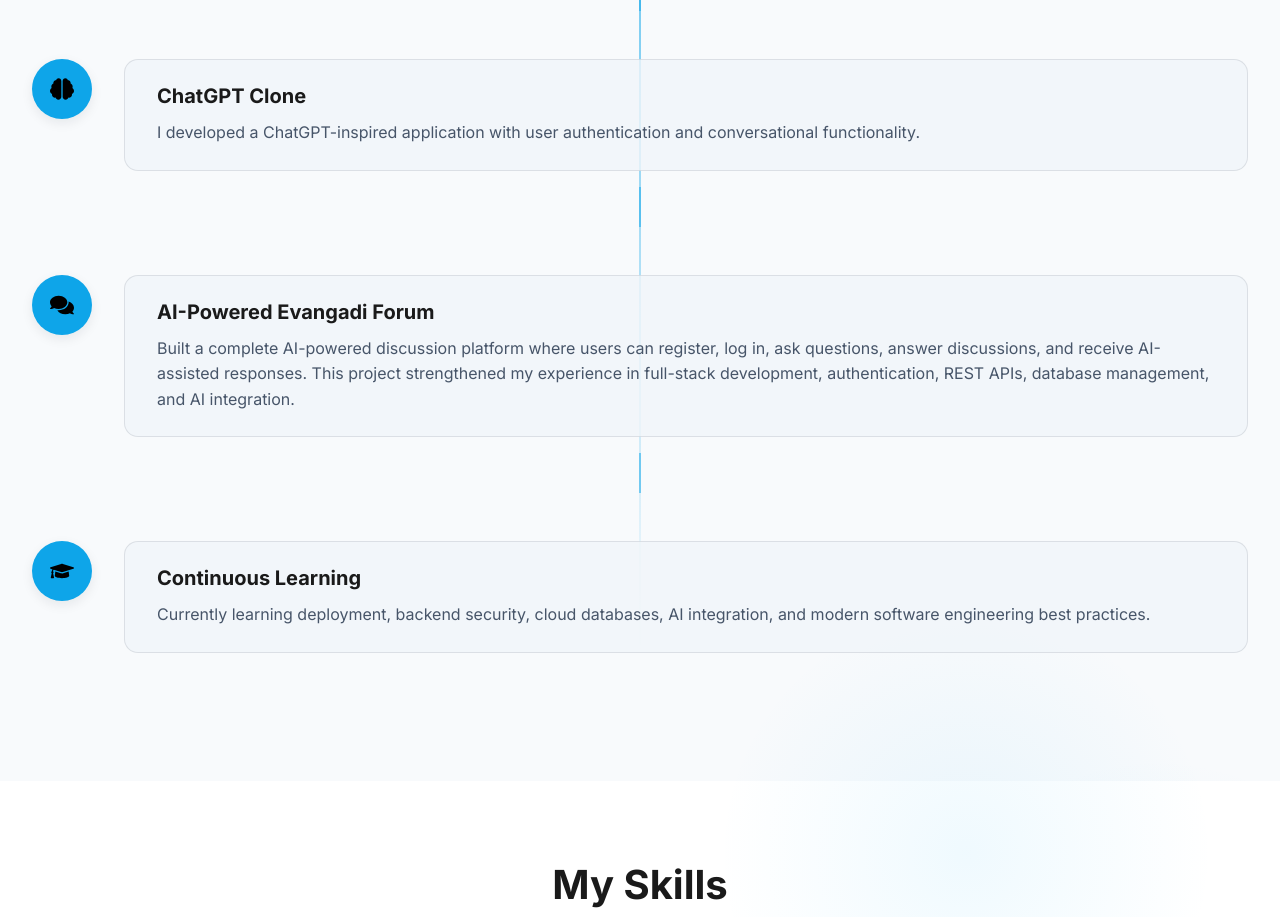
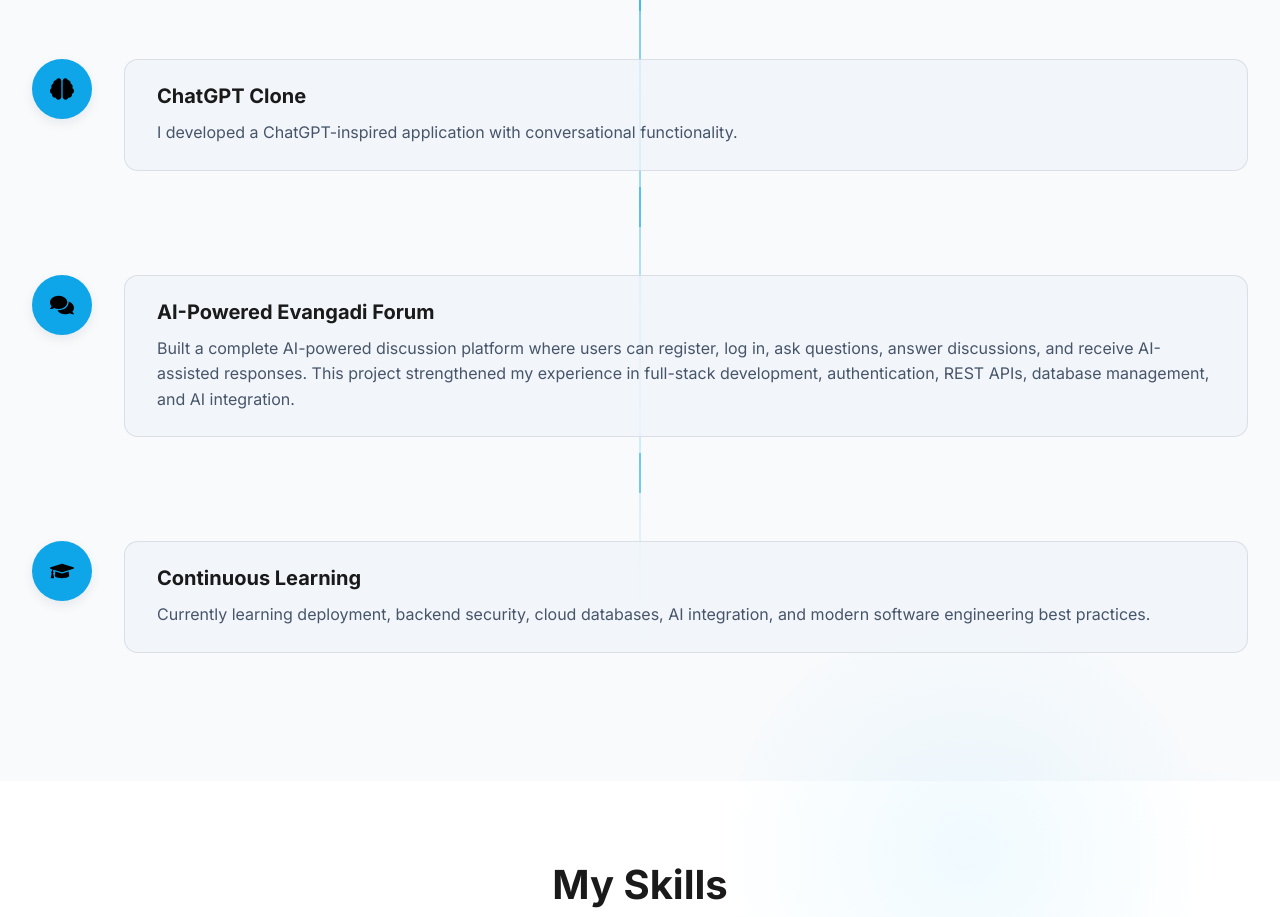
Before and after one commit to zaidgemeskel/portfolio, a React (Vite) app: page / in a window 1280 px wide. Shown: the part 2460-3377 px from the top of the page. Built offline with nearby package versions, Linux system fonts and the light colour scheme.

Commit message:
modified the file

```diff
--- a/src/data/journey.js
+++ b/src/data/journey.js
@@ -24,7 +24,7 @@ export const journeySteps = [
     id: 4,
     title: "ChatGPT Clone",
     description:
-      "I developed a ChatGPT-inspired application with user authentication and conversational functionality.",
+      "I developed a ChatGPT-inspired application with conversational functionality.",
     icon: "FaBrain",
   },
   {
```
